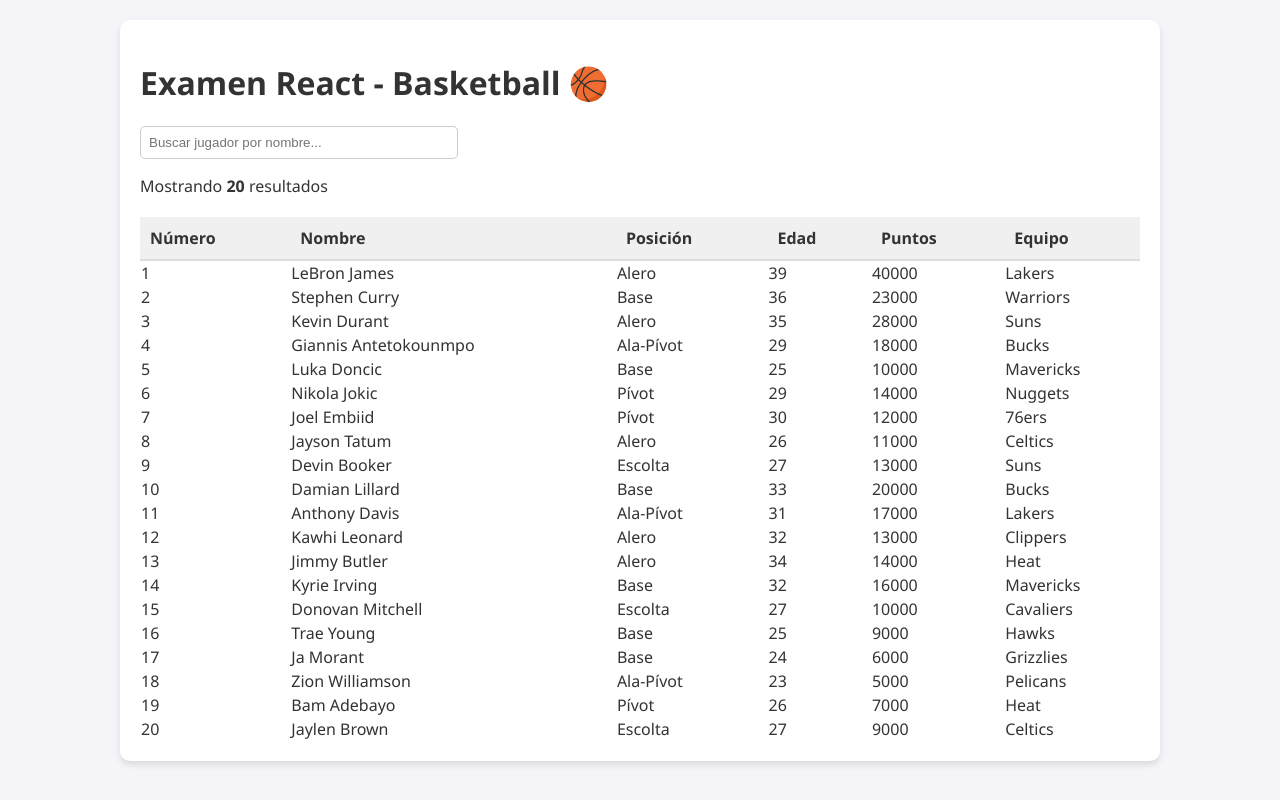
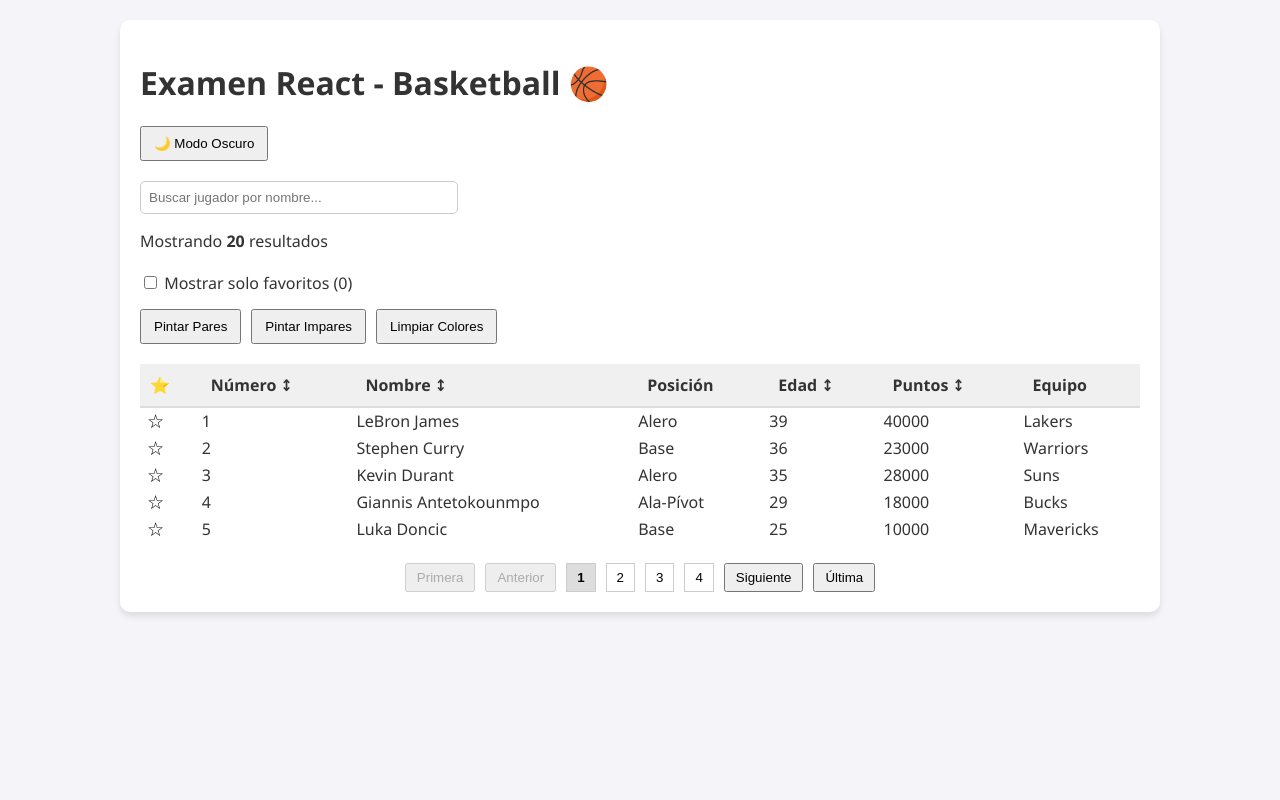
Before and after one commit to JuanDiego838/ExamenReact-Basketball, a React (Vite) app: page / in a window 1280 px wide. Built offline with nearby package versions, Linux system fonts and the light colour scheme; the HTML template or start-up script is replaced by a standard one.

Commit message:
feat: ordenamiento, modo oscuro, favoritos y modal

```diff
--- a/src/App.jsx
+++ b/src/App.jsx
@@ -2,12 +2,28 @@ import { useState, useEffect, useMemo } from 'react';
 import { players } from './data/players.js';
 import SearchBar from './components/SearchBar';
 import PlayerTable from './components/PlayerTable';
+import Pagination from './components/Pagination';
 import './index.css';
 
 function App() {
+  // 1. Estados (primero todos los useState)
   const [searchTerm, setSearchTerm] = useState('');
   const [debouncedSearch, setDebouncedSearch] = useState('');
+  const [currentPage, setCurrentPage] = useState(1);
+  const [rowColors, setRowColors] = useState('none');
+  const [sortConfig, setSortConfig] = useState({ key: null, direction: 'none' });
 
+  const [favorites, setFavorites] = useState(() => {
+    return JSON.parse(localStorage.getItem('favorites')) || [];
+  });
+  const [showOnlyFavorites, setShowOnlyFavorites] = useState(false);
+  const [darkMode, setDarkMode] = useState(() => {
+    return JSON.parse(localStorage.getItem('darkMode')) || false;
+  });
+
+  const itemsPerPage = 5;
+
+  // 2. useEffect (efectos secundarios)
   useEffect(() => {
     const timer = setTimeout(() => {
       setDebouncedSearch(searchTerm);
@@ -15,26 +31,109 @@ function App() {
     return () => clearTimeout(timer);
   }, [searchTerm]);
 
+  useEffect(() => {
+    setCurrentPage(1);
+  }, [debouncedSearch, showOnlyFavorites]);
+
+  useEffect(() => {
+    localStorage.setItem('darkMode', JSON.stringify(darkMode));
+    document.body.classList.toggle('dark-mode', darkMode);
+  }, [darkMode]);
+
+  useEffect(() => {
+    localStorage.setItem('favorites', JSON.stringify(favorites));
+  }, [favorites]);
+
+  // 3. Funciones
+  const toggleFavorite = (id) => {
+    setFavorites(prev => prev.includes(id) ? prev.filter(favId => favId !== id) : [...prev, id]);
+  };
+
+  const requestSort = (key) => {
+    let direction = 'asc';
+    if (sortConfig.key === key && sortConfig.direction === 'asc') {
+      direction = 'desc';
+    } else if (sortConfig.key === key && sortConfig.direction === 'desc') {
+      direction = 'none';
+    }
+    setSortConfig({ key, direction });
+  };
+
+  // 4. useMemo (cálculos de variables)
   const filteredPlayers = useMemo(() => {
-    if (!debouncedSearch) return players;
-    return players.filter(p =>
-      p.nombre.toLowerCase().includes(debouncedSearch.toLowerCase())
-    );
-  }, [debouncedSearch]);
+    let result = players;
+    if (showOnlyFavorites) {
+      result = result.filter(p => favorites.includes(p.id));
+    }
+    if (debouncedSearch) {
+      result = result.filter(p =>
+        p.nombre.toLowerCase().includes(debouncedSearch.toLowerCase())
+      );
+    }
+    return result;
+  }, [debouncedSearch, showOnlyFavorites, favorites]);
 
+  const sortedPlayers = useMemo(() => {
+    let sortableItems = [...filteredPlayers];
+    if (sortConfig.key !== null) {
+      sortableItems.sort((a, b) => {
+        if (a[sortConfig.key] < b[sortConfig.key]) return sortConfig.direction === 'asc' ? -1 : 1;
+        if (a[sortConfig.key] > b[sortConfig.key]) return sortConfig.direction === 'asc' ? 1 : -1;
+        return 0;
+      });
+    }
+    return sortableItems;
+  }, [filteredPlayers, sortConfig]);
+
+  // Cálculos de Paginación (dependen de sortedPlayers)
+  const totalPages = Math.ceil(sortedPlayers.length / itemsPerPage);
+  const indexOfLastItem = currentPage * itemsPerPage;
+  const indexOfFirstItem = indexOfLastItem - itemsPerPage;
+  const currentPlayers = sortedPlayers.slice(indexOfFirstItem, indexOfLastItem);
+
+  // 5. Return (el HTML)
   return (
     <div className="app-container">
       <h1>Examen React - Basketball 🏀</h1>
 
-      {/* Aquí llamamos a los componentes */}
+      <button onClick={() => setDarkMode(!darkMode)} style={{ marginBottom: '20px', padding: '8px 12px', cursor: 'pointer' }}>
+        {darkMode ? '☀️ Modo Claro' : '🌙 Modo Oscuro'}
+      </button>
+
       <SearchBar
         value={searchTerm}
         onChange={setSearchTerm}
         onClear={() => setSearchTerm('')}
-        resultsCount={filteredPlayers.length}
+        resultsCount={sortedPlayers.length}
       />
 
-      <PlayerTable players={filteredPlayers} />
+      <label style={{ display: 'block', marginBottom: '10px' }}>
+        <input type="checkbox" checked={showOnlyFavorites} onChange={() => setShowOnlyFavorites(!showOnlyFavorites)} />
+        {' '}Mostrar solo favoritos ({favorites.length})
+      </label>
+
+      <div style={{ margin: '15px 0', display: 'flex', gap: '10px' }}>
+        <button onClick={() => setRowColors('pares')} style={{ padding: '8px 12px', cursor: 'pointer' }}>Pintar Pares</button>
+        <button onClick={() => setRowColors('impares')} style={{ padding: '8px 12px', cursor: 'pointer' }}>Pintar Impares</button>
+        <button onClick={() => setRowColors('none')} style={{ padding: '8px 12px', cursor: 'pointer' }}>Limpiar Colores</button>
+      </div>
+
+      <PlayerTable
+        players={currentPlayers}
+        rowColors={rowColors}
+        onSort={requestSort}
+        sortConfig={sortConfig}
+        favorites={favorites}
+        onToggleFavorite={toggleFavorite}
+      />
+
+      {totalPages > 1 && (
+        <Pagination
+          currentPage={currentPage}
+          totalPages={totalPages}
+          onPageChange={setCurrentPage}
+        />
+      )}
     </div>
   );
 }
--- /dev/null
+++ b/src/components/Pagination.jsx
@@ -0,0 +1,23 @@
+function Pagination({ currentPage, totalPages, onPageChange }) {
+  const pages = Array.from({ length: totalPages }, (_, i) => i + 1);
+
+  return (
+    <div className="pagination" style={{ display: 'flex', gap: '10px', marginTop: '20px', justifyContent: 'center' }}>
+      <button onClick={() => onPageChange(1)} disabled={currentPage === 1} style={{ padding: '5px 10px', cursor: currentPage === 1 ? 'not-allowed' : 'pointer' }}>Primera</button>
+      <button onClick={() => onPageChange(currentPage - 1)} disabled={currentPage === 1} style={{ padding: '5px 10px', cursor: currentPage === 1 ? 'not-allowed' : 'pointer' }}>Anterior</button>
+      {pages.map(page => (
+        <button
+          key={page}
+          onClick={() => onPageChange(page)}
+          style={{ padding: '5px 10px', fontWeight: currentPage === page ? 'bold' : 'normal', backgroundColor: currentPage === page ? '#ddd' : 'white', border: '1px solid #ccc', cursor: 'pointer' }}
+        >
+          {page}
+        </button>
+      ))}
+      <button onClick={() => onPageChange(currentPage + 1)} disabled={currentPage === totalPages} style={{ padding: '5px 10px', cursor: currentPage === totalPages ? 'not-allowed' : 'pointer' }}>Siguiente</button>
+      <button onClick={() => onPageChange(totalPages)} disabled={currentPage === totalPages} style={{ padding: '5px 10px', cursor: currentPage === totalPages ? 'not-allowed' : 'pointer' }}>Última</button>
+    </div>
+  );
+}
+
+export default Pagination;
--- a/src/components/PlayerRow.jsx
+++ b/src/components/PlayerRow.jsx
@@ -1,6 +1,15 @@
-function PlayerRow({ player }) {
+function PlayerRow({ player, index, rowColors, isFavorite, onToggleFavorite }) {
+  let bgColor = 'transparent';
+  if (rowColors === 'pares' && index % 2 === 0) bgColor = '#e3f2fd';
+  if (rowColors === 'impares' && index % 2 !== 0) bgColor = '#fff3e0';
+
   return (
-    <tr className="player-row">
+    <tr className="player-row" style={{ backgroundColor: bgColor }}>
+      <td>
+        <button onClick={() => onToggleFavorite(player.id)} style={{ background: 'none', border: 'none', cursor: 'pointer', fontSize: '1.2rem' }}>
+          {isFavorite ? '★' : '☆'}
+        </button>
+      </td>
       <td>{player.id}</td>
       <td>{player.nombre}</td>
       <td>{player.posicion}</td>
--- a/src/components/PlayerTable.jsx
+++ b/src/components/PlayerTable.jsx
@@ -1,21 +1,34 @@
 import PlayerRow from './PlayerRow';
 
-function PlayerTable({ players }) {
+function PlayerTable({ players, rowColors, onSort, sortConfig, favorites, onToggleFavorite }) {
+  const getSortIcon = (key) => {
+    if (sortConfig.key !== key) return '↕';
+    return sortConfig.direction === 'asc' ? '↑' : sortConfig.direction === 'desc' ? '↓' : '↕';
+  };
+
   return (
     <table className="player-table" style={{ width: '100%', borderCollapse: 'collapse', marginTop: '20px' }}>
       <thead>
         <tr style={{ backgroundColor: '#f0f0f0', textAlign: 'left' }}>
-          <th style={{ padding: '10px', borderBottom: '2px solid #ddd' }}>Número</th>
-          <th style={{ padding: '10px', borderBottom: '2px solid #ddd' }}>Nombre</th>
+          <th style={{ padding: '10px', borderBottom: '2px solid #ddd' }}>⭐</th>
+          <th style={{ padding: '10px', borderBottom: '2px solid #ddd', cursor: 'pointer' }} onClick={() => onSort('id')}>Número {getSortIcon('id')}</th>
+          <th style={{ padding: '10px', borderBottom: '2px solid #ddd', cursor: 'pointer' }} onClick={() => onSort('nombre')}>Nombre {getSortIcon('nombre')}</th>
           <th style={{ padding: '10px', borderBottom: '2px solid #ddd' }}>Posición</th>
-          <th style={{ padding: '10px', borderBottom: '2px solid #ddd' }}>Edad</th>
-          <th style={{ padding: '10px', borderBottom: '2px solid #ddd' }}>Puntos</th>
+          <th style={{ padding: '10px', borderBottom: '2px solid #ddd', cursor: 'pointer' }} onClick={() => onSort('edad')}>Edad {getSortIcon('edad')}</th>
+          <th style={{ padding: '10px', borderBottom: '2px solid #ddd', cursor: 'pointer' }} onClick={() => onSort('puntos')}>Puntos {getSortIcon('puntos')}</th>
           <th style={{ padding: '10px', borderBottom: '2px solid #ddd' }}>Equipo</th>
         </tr>
       </thead>
       <tbody>
-        {players.map((player) => (
-          <PlayerRow key={player.id} player={player} />
+        {players.map((player, index) => (
+          <PlayerRow
+            key={player.id}
+            player={player}
+            index={index}
+            rowColors={rowColors}
+            isFavorite={favorites.includes(player.id)}
+            onToggleFavorite={onToggleFavorite}
+          />
         ))}
       </tbody>
     </table>
--- a/src/index.css
+++ b/src/index.css
@@ -14,3 +14,27 @@ body {
   border-radius: 10px;
   box-shadow: 0 4px 6px rgba(0,0,0,0.1);
 }
+body.dark-mode {
+  background-color: #121212;
+  color: #ffffff;
+}
+
+body.dark-mode .app-container {
+  background-color: #1e1e1e;
+  box-shadow: 0 4px 6px rgba(255,255,255,0.1);
+}
+
+body.dark-mode th {
+  background-color: #333 !important;
+  border-bottom: 2px solid #555 !important;
+}
+
+body.dark-mode td {
+  border-bottom: 1px solid #333;
+}
+
+body.dark-mode input {
+  background-color: #333;
+  color: white;
+  border: 1px solid #555;
+}
```
